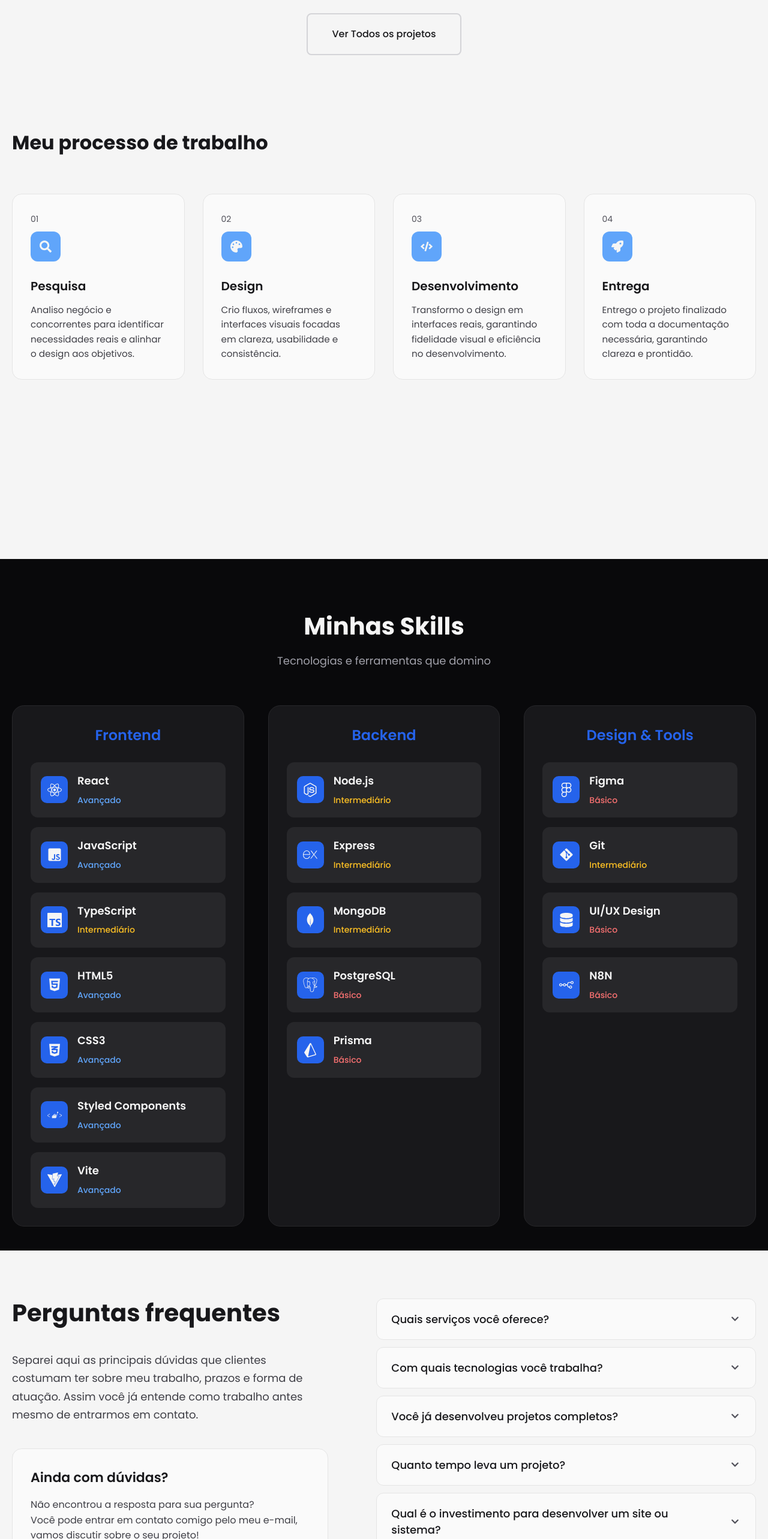
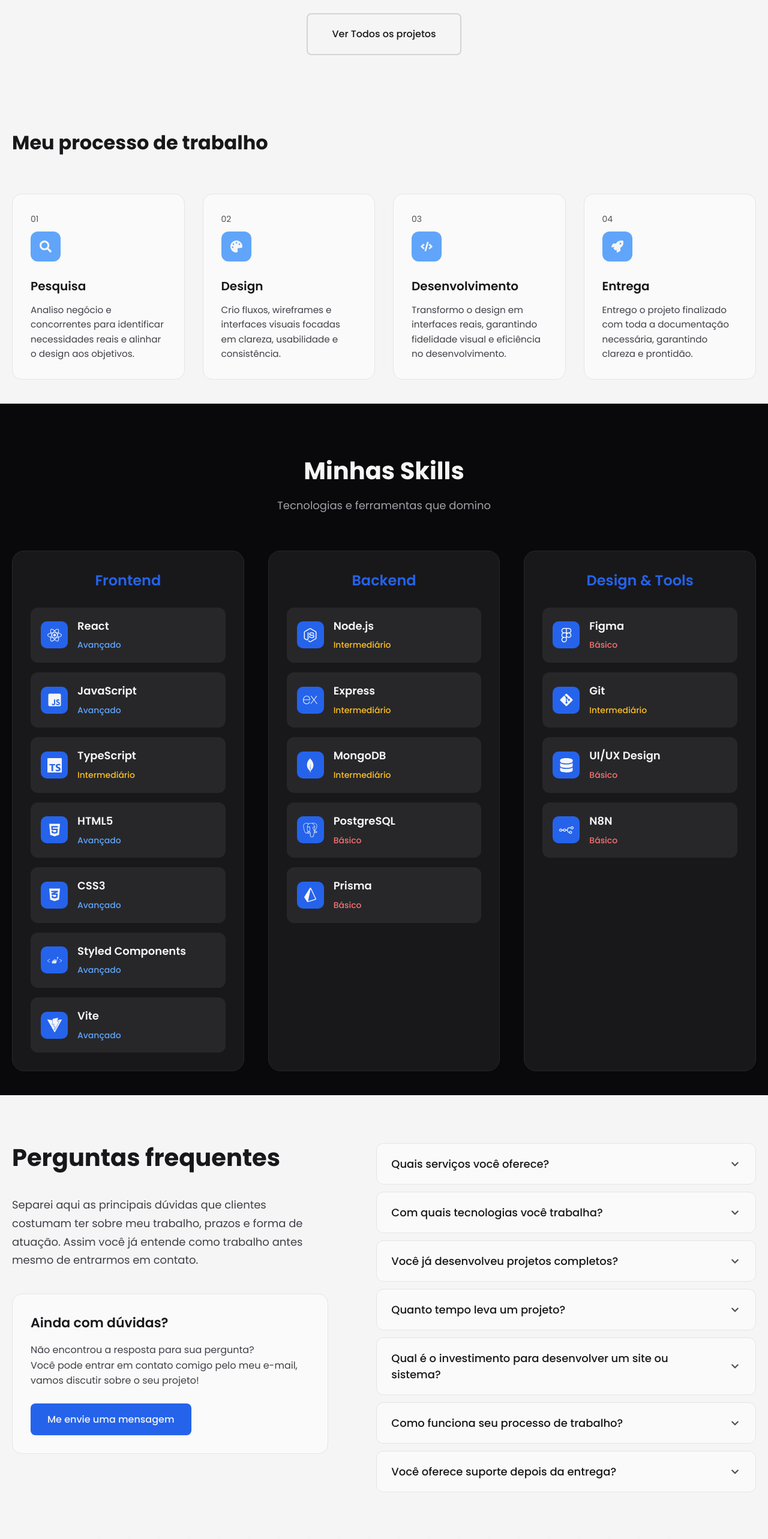
Before and after one commit to carlosresendeP/portifolio-CarlosResende, a React (Vite) app: page / in a window 1280 px wide. Shown: the part 3400-5966 px from the top of the page at 60% size. Built offline with nearby package versions, Linux system fonts and the light colour scheme.

Commit message:
fix: ajusta a altura mínima dos containers para 100% nas seções CTA e FAQ, e para 120% na seção WorkFlows

```diff
--- a/src/components/CTA/cta.styled.js
+++ b/src/components/CTA/cta.styled.js
@@ -2,7 +2,7 @@ import styled from "styled-components";
 
 export const Container = styled.div`
     width: 100%;
-    min-height: 100vh;
+    min-height: 100%;
     display: flex;
     align-items: center;
     justify-content: center;
--- a/src/components/FAQ/Faq.styled.js
+++ b/src/components/FAQ/Faq.styled.js
@@ -2,9 +2,10 @@ import styled from "styled-components";
 
 export const Container = styled.div`
     width: 100%;
-    min-height: 100vh;
+    min-height: 100%;
     background-color: ${({ theme }) => theme.colors.neutral[100]};
     padding: 80px 20px 40px;
+    margin: 0 auto;
 
     @media (max-width: ${({ theme }) => theme.breakpoints.tablet}) {
         padding: 60px 20px 30px;
--- a/src/components/WorkFlows/workflow.styled.js
+++ b/src/components/WorkFlows/workflow.styled.js
@@ -2,7 +2,7 @@ import styled from "styled-components";
 
 export const Container = styled.div`
     width: 100%;
-    min-height: 100vh;
+    min-height: 120%;
     background-color: ${({ theme }) => theme.colors.neutral[100]};
     padding: 80px 20px 40px;
 
```
Also changed, not shown: 1 other file (tests, documents, lock files or other folders).
